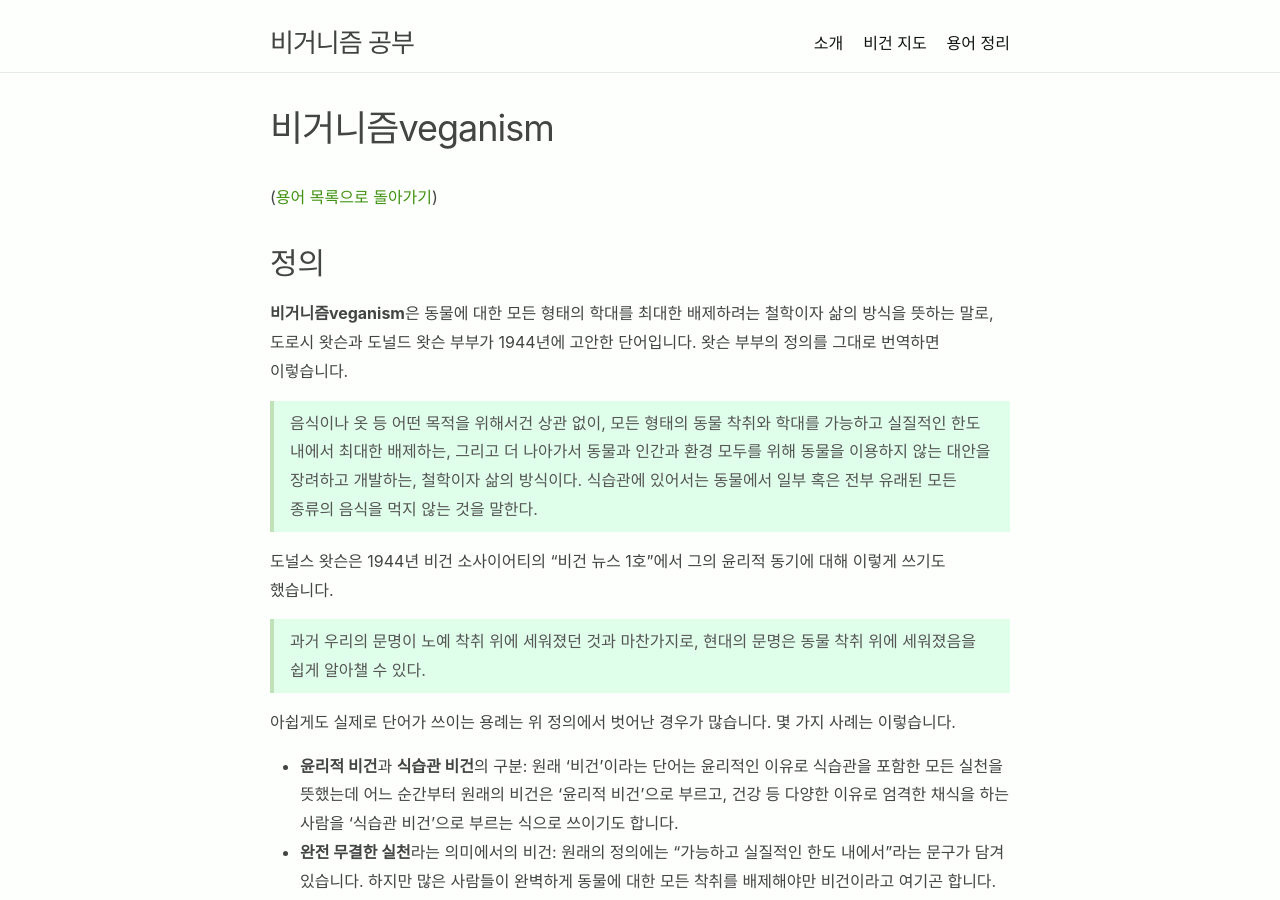
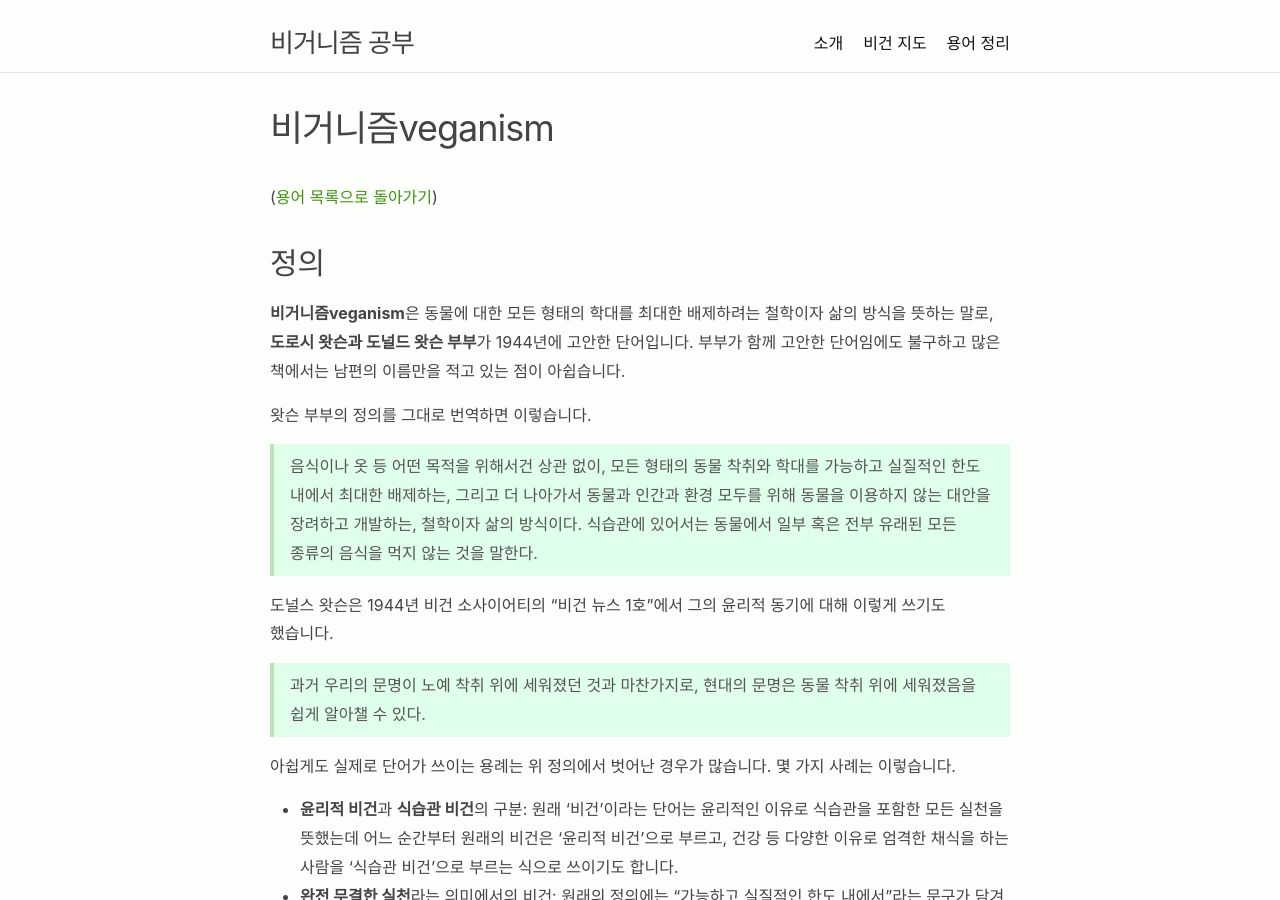
Before and after one commit to veganstudies/veganstudies.github.io, a Jekyll site: the page built from _terms/veganism.md, in a window 1280 px wide and 900 px high. Built offline with Jekyll 4.4.1, drawn with Linux system fonts in a browser that asks for light colours.

Commit message:
reformat

```diff
--- a/_terms/veganism.md
+++ b/_terms/veganism.md
@@ -4,30 +4,76 @@ title: "비거니즘veganism"
 ---
 ## 정의
 
-**비거니즘veganism**은 동물에 대한 모든 형태의 학대를 최대한 배제하려는 철학이자 삶의 방식을 뜻하는 말로, 도로시 왓슨과 도널드 왓슨 부부가 1944년에 고안한 단어입니다. 왓슨 부부의 정의를 그대로 번역하면 이렇습니다.
+**비거니즘veganism**은 동물에 대한 모든 형태의 학대를 최대한 배제하려는
+철학이자 삶의 방식을 뜻하는 말로, **도로시 왓슨과 도널드 왓슨 부부**가
+1944년에 고안한 단어입니다. 부부가 함께 고안한 단어임에도 불구하고 많은
+책에서는 남편의 이름만을 적고 있는 점이 아쉽습니다.
 
-> 음식이나 옷 등 어떤 목적을 위해서건 상관 없이, 모든 형태의 동물 착취와 학대를 가능하고 실질적인 한도 내에서 최대한 배제하는, 그리고 더 나아가서 동물과 인간과 환경 모두를 위해 동물을 이용하지 않는 대안을 장려하고 개발하는, 철학이자 삶의 방식이다. 식습관에 있어서는 동물에서 일부 혹은 전부 유래된 모든 종류의 음식을 먹지 않는 것을 말한다.
+왓슨 부부의 정의를 그대로 번역하면 이렇습니다.
 
-도널스 왓슨은 1944년 비건 소사이어티의 "비건 뉴스 1호"에서 그의 윤리적 동기에 대해 이렇게 쓰기도 했습니다.
+> 음식이나 옷 등 어떤 목적을 위해서건 상관 없이, 모든 형태의 동물 착취와 학대를
+> 가능하고 실질적인 한도 내에서 최대한 배제하는, 그리고 더 나아가서 동물과
+> 인간과 환경 모두를 위해 동물을 이용하지 않는 대안을 장려하고 개발하는,
+> 철학이자 삶의 방식이다. 식습관에 있어서는 동물에서 일부 혹은 전부 유래된 모든
+> 종류의 음식을 먹지 않는 것을 말한다.
 
-> 과거 우리의 문명이 노예 착취 위에 세워졌던 것과 마찬가지로, 현대의 문명은 동물 착취 위에 세워졌음을 쉽게 알아챌 수 있다.
+도널스 왓슨은 1944년 비건 소사이어티의 "비건 뉴스 1호"에서 그의 윤리적 동기에
+대해 이렇게 쓰기도 했습니다.
 
-아쉽게도 실제로 단어가 쓰이는 용례는 위 정의에서 벗어난 경우가 많습니다. 몇 가지 사례는 이렇습니다.
+> 과거 우리의 문명이 노예 착취 위에 세워졌던 것과 마찬가지로, 현대의 문명은
+> 동물 착취 위에 세워졌음을 쉽게 알아챌 수 있다.
 
-- **윤리적 비건**과 **식습관 비건**의 구분: 원래 '비건'이라는 단어는 윤리적인 이유로 식습관을 포함한 모든 실천을 뜻했는데 어느 순간부터 원래의 비건은 '윤리적 비건'으로 부르고, 건강 등 다양한 이유로 엄격한 채식을 하는 사람을 '식습관 비건'으로 부르는 식으로 쓰이기도 합니다.
-- **완전 무결한 실천**라는 의미에서의 비건: 원래의 정의에는 "가능하고 실질적인 한도 내에서"라는 문구가 담겨 있습니다. 하지만 많은 사람들이 완벽하게 동물에 대한 모든 착취를 배제해야만 비건이라고 여기곤 합니다. 하지만 [육식주의](/terms/carnism.html)가 지배 이데올로기인 사회에서 완벽한 비건이란 달성하기 불가능한 목표입니다. '완전하거나-완전하지 않거나'는 [잘못된 이분법](/terms/dichotomy.html)입니다.
+아쉽게도 실제로 단어가 쓰이는 용례는 위 정의에서 벗어난 경우가 많습니다. 몇
+가지 사례는 이렇습니다.
+
+- **윤리적 비건**과 **식습관 비건**의 구분: 원래 '비건'이라는 단어는 윤리적인
+  이유로 식습관을 포함한 모든 실천을 뜻했는데 어느 순간부터 원래의 비건은
+  '윤리적 비건'으로 부르고, 건강 등 다양한 이유로 엄격한 채식을 하는 사람을
+  '식습관 비건'으로 부르는 식으로 쓰이기도 합니다.
+- **완전 무결한 실천**라는 의미에서의 비건: 원래의 정의에는 "가능하고 실질적인
+  한도 내에서"라는 문구가 담겨 있습니다. 하지만 많은 사람들이 완벽하게 동물에
+  대한 모든 착취를 배제해야만 비건이라고 여기곤 합니다. 하지만
+  [육식주의](/terms/carnism.html)가 지배 이데올로기인 사회에서 완벽한 비건이란
+  달성하기 불가능한 목표입니다. '완전하거나-완전하지 않거나'는 [잘못된
+  이분법](/terms/dichotomy.html)입니다.
 
 ## 왜 비거니즘인가
 
-비거니즘은 동물에 대한 부당한 억압, 차별, 착취에 반대하는 생활 양식이자 철학입니다. 비거니즘을 실천해야 하는 이유를 설명하는 다양한 관점이 존재합니다.
+비거니즘은 동물에 대한 부당한 억압, 차별, 착취에 반대하는 생활 양식이자
+철학입니다. 비거니즘을 실천해야 하는 이유를 설명하는 다양한 관점이 존재합니다.
 
-- **공리주의**: 피터 싱어는 저서 \<[동물 해방](/2019/07/28/animal-liberation.html)\>에서 제러미 벤담의 [공리주의](/terms/utilitarianism.html)에 입각하여 동물 해방의 필요성을 설명합니다. 쾌락이나 고통을 느낄 수 있는 모든 존재, 즉 쾌고감수성이 있는 모든 존재는 쾌락을 추구하고 고통을 피하고자 하는 관심사를 가지고 있으며 이를 이유 없이 무시하거나 인간의 관심사에 비해 가벼운 것으로 여기는 것은 [종차별](/terms/speciesism.html)이라고 주장합니다.
-- **[권리론](/terms/rights-view.html)**: 톰 리건은 저서 \<동물 권리의 옹호\>와 \<[동물의 권리, 인간의 잘못](/2019/08/01/animal-rights-human-wrongs.html)\>에서 믿음, 욕구, 인식, 기억, 미래에 대한 감각, 정서적 삶, 선호, 목표를 달성하기 위해 행동을 할 능력, 연속적인 정체성 등을 가진 모든 생명은 [삶의 주체](/terms/subject-of-a-life.html)이며, 모든 삶의 주체는 도덕적 권리를 가진다고 말합니다.
-- **비건-페미니즘**: 캐럴 J. 애덤스는 저서 \<[육식의 성정치](/2020/01/15/the-sexual-politics-of-meat.html)\>에서 동물에 대한 폭력과 여성에 대한 폭력의 교차성을 설명합니다. 애덤스에 따르면 동물의 살을 음식으로 보는 관념에는 가부장적 태도가 담겨 있습니다. 가부장적 태도란 목적에 따른 수단의 정당화, 다른 존재에 대한 [대상화](/terms/objectification.html)가 삶의 필수 요소라는 믿음, 폭력은 감춰질 수 있고 마땅히 감춰져야 한다는 믿음을 말합니다.
-- **폭력적 지배 이데올로기**: 멜라니 조이는 저서 \<[우리는 왜 개는 사랑하고, 돼지는 먹고, 소는 신을까](/2020/02/22/why-we-love-dogs.html)\>에서 동물을 죽여서 그 시체를 먹는 문화는 [육식주의carnism](/terms/carnism.html)라는 폭력적 지배 이데올로기에 뿌리를 두고 있다고 말합니다. 성차별, 인종차별, 종차별 등 모든 차별들은 폭력적 지배 이데올로기의 일종이며 공통적인 메커니즘에 의해 작동하고 있습니다.
+- **공리주의**: 피터 싱어는 저서 \<[동물
+  해방](/2019/07/28/animal-liberation.html)\>에서 제러미 벤담의
+  [공리주의](/terms/utilitarianism.html)에 입각하여 동물 해방의 필요성을
+  설명합니다. 쾌락이나 고통을 느낄 수 있는 모든 존재, 즉 쾌고감수성이 있는 모든
+  존재는 쾌락을 추구하고 고통을 피하고자 하는 관심사를 가지고 있으며 이를 이유
+  없이 무시하거나 인간의 관심사에 비해 가벼운 것으로 여기는 것은
+  [종차별](/terms/speciesism.html)이라고 주장합니다.
+- **[권리론](/terms/rights-view.html)**: 톰 리건은 저서 \<동물 권리의 옹호\>와
+  \<[동물의 권리, 인간의
+  잘못](/2019/08/01/animal-rights-human-wrongs.html)\>에서 믿음, 욕구, 인식,
+  기억, 미래에 대한 감각, 정서적 삶, 선호, 목표를 달성하기 위해 행동을 할 능력,
+  연속적인 정체성 등을 가진 모든 생명은 [삶의
+  주체](/terms/subject-of-a-life.html)이며, 모든 삶의 주체는 도덕적 권리를
+  가진다고 말합니다.
+- **비건-페미니즘**: 캐럴 J. 애덤스는 저서 \<[육식의
+  성정치](/2020/01/15/the-sexual-politics-of-meat.html)\>에서 동물에 대한
+  폭력과 여성에 대한 폭력의 교차성을 설명합니다. 애덤스에 따르면 동물의 살을
+  음식으로 보는 관념에는 가부장적 태도가 담겨 있습니다. 가부장적 태도란 목적에
+  따른 수단의 정당화, 다른 존재에 대한 [대상화](/terms/objectification.html)가
+  삶의 필수 요소라는 믿음, 폭력은 감춰질 수 있고 마땅히 감춰져야 한다는 믿음을
+  말합니다.
+- **폭력적 지배 이데올로기**: 멜라니 조이는 저서 \<[우리는 왜 개는 사랑하고,
+  돼지는 먹고, 소는 신을까](/2020/02/22/why-we-love-dogs.html)\>에서 동물을
+  죽여서 그 시체를 먹는 문화는 [육식주의carnism](/terms/carnism.html)라는
+  폭력적 지배 이데올로기에 뿌리를 두고 있다고 말합니다. 성차별, 인종차별,
+  종차별 등 모든 차별들은 폭력적 지배 이데올로기의 일종이며 공통적인 메커니즘에
+  의해 작동하고 있습니다.
 
-윤리적 이유 뿐 아니라 에너지 효율성 측면에서도 효과적입니다. 다음 글들을 참고해주세요.
+윤리적 이유 뿐 아니라 에너지 효율성 측면에서도 효과적입니다. 다음 글들을
+참고해주세요.
 
-* [비건 식습관에 대한 각 분야의 전문가 의견](/2020/10/03/export-opinions-on-vegan-diet.html)
+* [비건 식습관에 대한 각 분야의 전문가
+  의견](/2020/10/03/export-opinions-on-vegan-diet.html)
 * [식물성 단백질의 품질](/2020/10/02/quality-of-plant-based-protein.html)
 * [채식의 에너지 효율성](/2020/03/15/efficiency-of-vegan-diet.html)
```
Also changed, not shown: _posts/2019-11-13-plant-sentience.md (+10 -0 lines).
